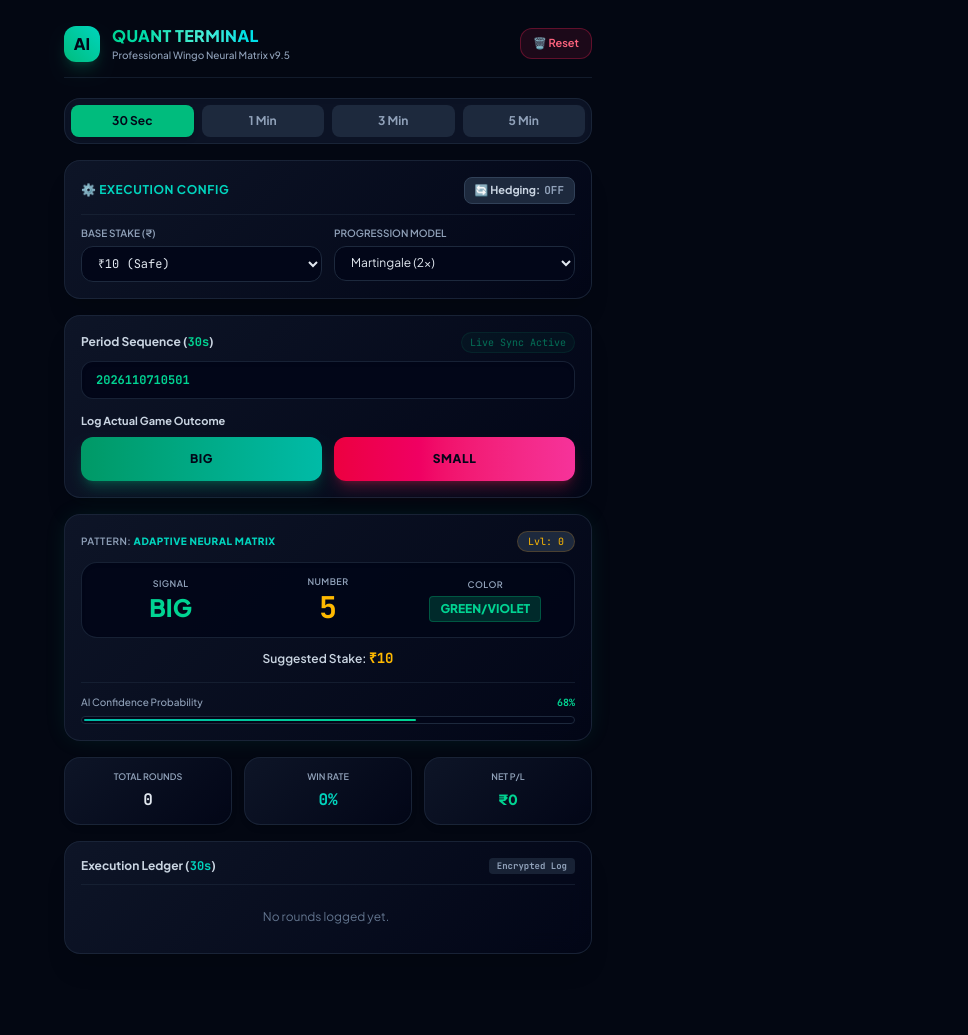
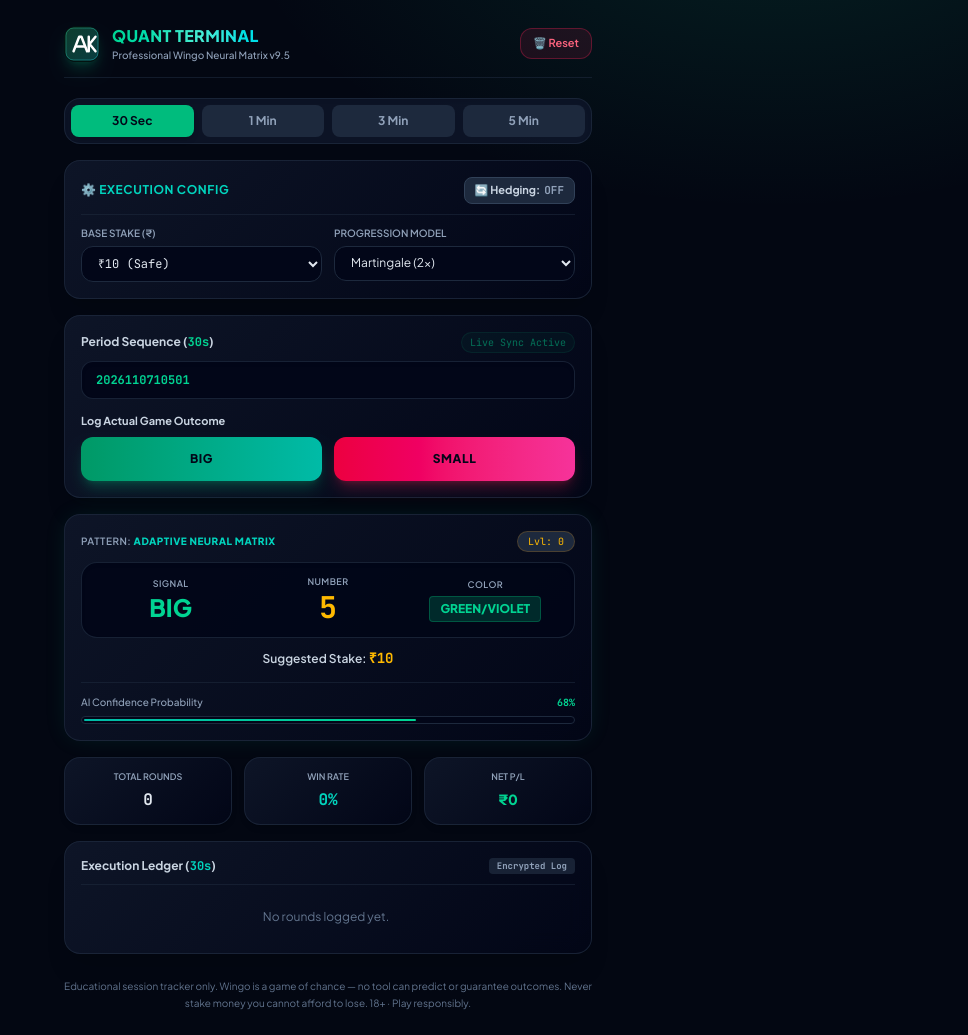
Before and after one commit to akingstar/universal-game-analyzer, a plain HTML site: page index.html in a window 1280 px wide. Shown: the whole page, without its empty margins (312-1280 px from the left). Before the commit the page ends 978 px from the top, so only its background shows below. Drawn offline with nearby package versions, Linux system fonts and the light colour scheme.

Commit message:
Premium UI pass: aurora glass polish, brand favicon, SEO/OG meta

```diff
--- a/index.html
+++ b/index.html
@@ -4,13 +4,28 @@
     <meta charset="UTF-8">
     <meta name="viewport" content="width=device-width, initial-scale=1.0">
     <title>Universal AI Terminal - Master Quant v9.5 Pro</title>
+    <meta name="description" content="Quant Terminal — a free browser-based session tracker for Wingo rounds with stake presets, progression models and a clean execution log.">
+    <meta name="theme-color" content="#030712">
+    <link rel="icon" href="favicon.svg" type="image/svg+xml">
+    <link rel="apple-touch-icon" href="favicon.svg">
+    <meta property="og:type" content="website">
+    <meta property="og:title" content="Quant Terminal — Master Quant v9.5">
+    <meta property="og:description" content="Free browser-based Wingo session tracker with stake presets and progression models.">
+    <meta property="og:url" content="https://akingstar.github.io/universal-game-analyzer/">
+    <meta name="twitter:card" content="summary">
     <script src="https://cdn.jsdelivr.net/npm/@tailwindcss/browser@4"></script>
     <style>
         @import url('https://fonts.googleapis.com/css2?family=Plus+Jakarta+Sans:wght@400;500;600;700;800&family=JetBrains+Mono:wght@400;700&display=swap');
-        body { font-family: 'Plus Jakarta Sans', sans-serif; }
+        body { font-family: 'Plus Jakarta Sans', sans-serif; background: radial-gradient(900px 520px at 85% -10%, rgba(16,185,129,.14), transparent 60%), radial-gradient(700px 420px at -10% 110%, rgba(34,211,238,.10), transparent 55%), #030712; }
         .font-mono { font-family: 'JetBrains Mono', monospace; }
         .glass-card { background: linear-gradient(135deg, rgba(15, 23, 42, 0.9), rgba(2, 6, 23, 0.95)); backdrop-filter: blur(12px); }
         .glow-emerald { box-shadow: 0 0 25px -5px rgba(16, 185, 129, 0.15); }
+        ::selection { background: rgba(16,185,129,.45); color: #fff; }
+        :focus-visible { outline: 2px solid rgba(52,211,153,.8); outline-offset: 3px; }
+        ::-webkit-scrollbar { width: 10px; height: 10px; }
+        ::-webkit-scrollbar-thumb { background: linear-gradient(180deg,#34d399,#22d3ee); border-radius: 99px; border: 3px solid transparent; background-clip: padding-box; }
+        ::-webkit-scrollbar-track { background: transparent; }
+        @media (prefers-reduced-motion: reduce) { *, *::before, *::after { animation-duration: .001ms !important; animation-iteration-count: 1 !important; transition-duration: .001ms !important; } }
     </style>
 </head>
 <body class="bg-[#030712] text-slate-100 min-h-screen selection:bg-emerald-500 selection:text-slate-950">
@@ -19,7 +34,7 @@
         <!-- Header -->
         <header class="flex justify-between items-center mb-5 border-b border-slate-800/60 pb-3.5">
             <div class="flex items-center gap-3">
-                <div class="w-9 h-9 rounded-xl bg-gradient-to-tr from-emerald-500 to-teal-400 flex items-center justify-center shadow-lg shadow-emerald-500/20 font-black text-slate-950 text-base">AI</div>
+                <div class="w-9 h-9 rounded-xl flex items-center justify-center shadow-lg shadow-emerald-500/20 overflow-hidden"><svg viewBox="0 0 64 64" class="w-9 h-9" aria-hidden="true"><defs><linearGradient id="akg" x1="0" y1="0" x2="1" y2="1"><stop offset="0" stop-color="#34d399"/><stop offset="1" stop-color="#22d3ee"/></linearGradient></defs><rect width="64" height="64" rx="16" fill="#031310"/><rect x="3" y="3" width="58" height="58" rx="14" fill="url(#akg)" opacity=".22"/><rect x="3.5" y="3.5" width="57" height="57" rx="13.5" fill="none" stroke="url(#akg)" stroke-opacity=".7"/><path d="M17 45 27 19h4l10 26" fill="none" stroke="#fff" stroke-width="4.4" stroke-linecap="round" stroke-linejoin="round"/><path d="M21.5 36.5h15" stroke="#fff" stroke-width="4.4" stroke-linecap="round"/><path d="M44 19v26M56 19 45.5 32 56 45" fill="none" stroke="#fff" stroke-width="4.4" stroke-linecap="round" stroke-linejoin="round"/></svg></div>
                 <div>
                     <h1 class="text-base font-black tracking-wide bg-gradient-to-r from-emerald-400 via-teal-300 to-cyan-400 bg-clip-text text-transparent">QUANT TERMINAL</h1>
                     <p class="text-[10px] text-slate-400 font-medium">Professional Wingo Neural Matrix v9.5</p>
@@ -143,6 +158,11 @@
             </div>
         </div>
 
+        <p class="mt-6 text-center text-[10px] leading-relaxed text-slate-500">
+            Educational session tracker only. Wingo is a game of chance — no tool can predict or guarantee outcomes.
+            Never stake money you cannot afford to lose. 18+ · Play responsibly.
+        </p>
+
     </div>
 
     <script src="app.js"></script>
```
Also changed, not shown: favicon.svg (added).
